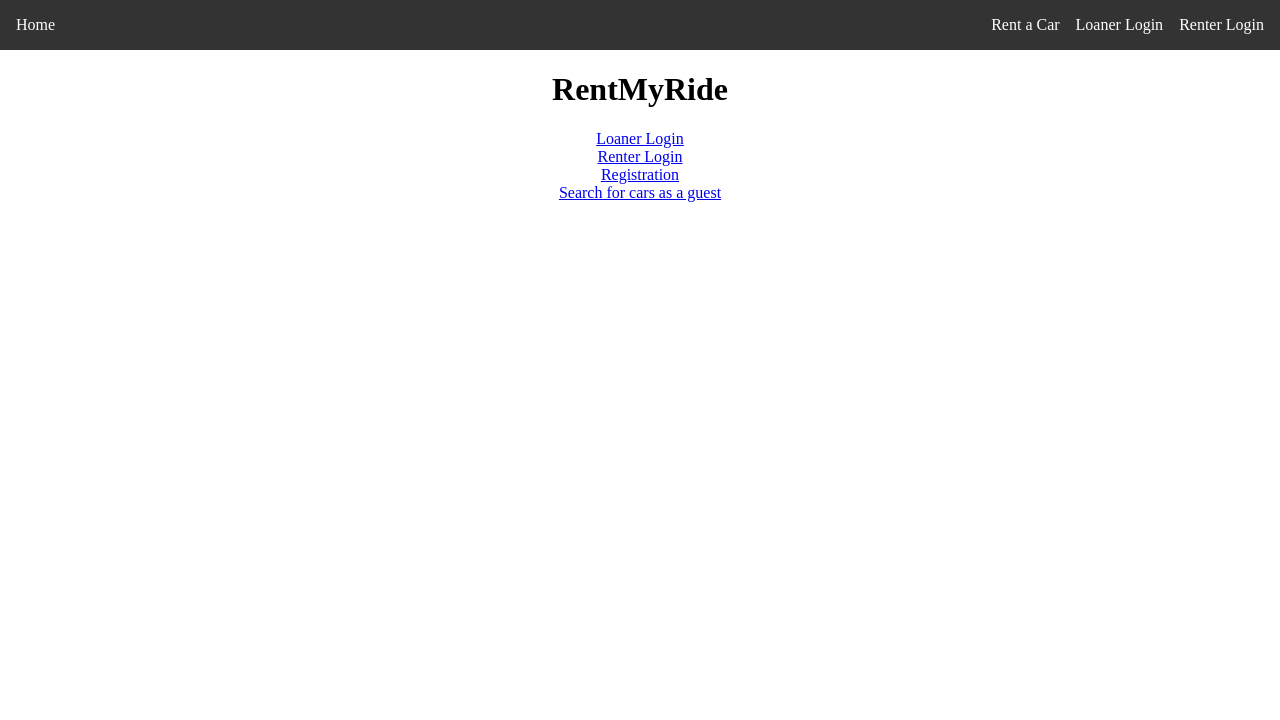
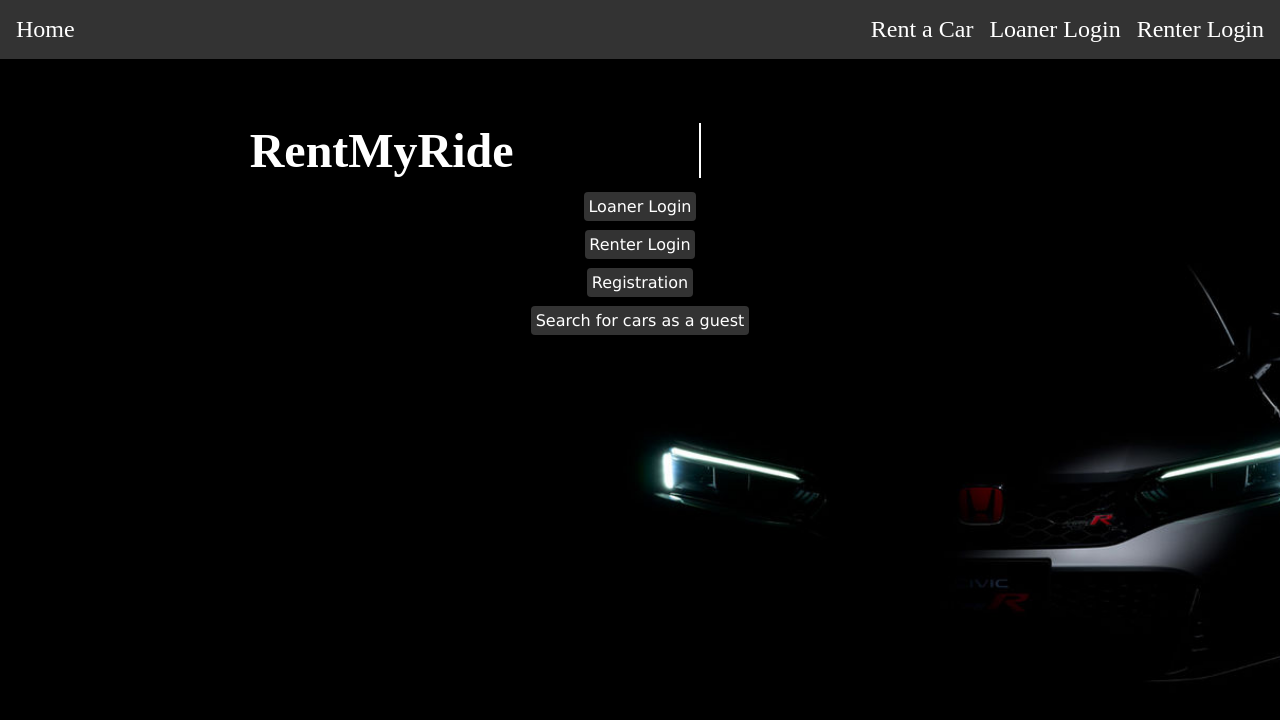
Before and after one commit to muteebaa/cpsc471-database-project, a React (Create React App) app in the folder client/: page / in a window 1280 px wide. Shown: the top 720 px of the page. Built offline with nearby package versions, Linux system fonts and the light colour scheme.

Commit message:
added css for the renter loaner and home page

```diff
--- a/client/src/Pages/Home.js
+++ b/client/src/Pages/Home.js
@@ -1,29 +1,37 @@
 import React, {useState, useEffect} from "react";
-//import './App.css';
+import "../styles/Home.css"
 import {BrowserRouter as Router, Routes, Route, Link} from 'react-router-dom';
  import LoanerLogin from './LoanerLogin'
 // import ErrorPage from "./Pages/ErrorPafe";
 
 function Home() {
+
+
   return (
-    // <Router>
+    <body>
+
     <div class="App">
-      <h1> RentMyRide </h1>
-
+      <h1 class="line-1"> RentMyRide </h1>
+      <br></br>
        <nav>
-        <Link to="/loaner-login"> Loaner Login </Link>
+        <a class="link" href="/loaner-login"> Loaner Login </a>
       </nav>
+      <br></br>
       <nav>
-        <Link to="/renter-login"> Renter Login </Link>
+        <a class="link" href="/renter-login"> Renter Login </a>
       </nav>
+      <br></br>
       <nav>
-        <Link to="/registration"> Registration </Link>
+        <a class="link" href="/registration"> Registration </a>
       </nav>
+      <br></br>
       <nav>
-        <Link to="/CarsForRent"> Search for cars as a guest </Link>
+        <a class="link" href="/CarsForRent"> Search for cars as a guest </a>
       </nav>
 
     </div>
+
+    </body>
 
 //     {/* <Routes>
 //        {/* <Route path='/loaner-login' element={< LoanerLogin />} />
--- a/client/src/Pages/LoanerLogin.js
+++ b/client/src/Pages/LoanerLogin.js
@@ -1,6 +1,7 @@
 import React, {useState, useEffect} from "react";
-//import './App.css';
+import "../styles/LoanerLogin.css"
 import Axios from 'axios';
+
 import {BrowserRouter as Router, Switch, Route, Link, useNavigate, useParams} from 'react-router-dom';
 
 import { useAuth } from "./auth";
@@ -45,10 +46,12 @@ function LoanerLogin() {
   return (
 
     <div class="App">
-      <h1> Loaner Login </h1>
+      <h1 class="Heading"> Loaner Login </h1>
+      <br></br>
       <nav>
-        <Link to="/"> back </Link>
+        <Link class="link" to="/"> back </Link>
       </nav>
+      <br></br>
 
       <div class="login">
         <div> Username </div>
@@ -59,6 +62,7 @@ function LoanerLogin() {
             (e) => {setUsername(e.target.value);
           }}
         />
+        <br></br>
 
         <div> Password </div>
         <input
@@ -69,10 +73,12 @@ function LoanerLogin() {
             (e) => {setPW(e.target.value);
           }}
         />
+        <br></br>
 
         <div> <button onClick={handleLogin}> Login </button> </div>
+        <br></br>
 
-        <div class="registerPage"><a href="/registration">Dont have an account? Register right now</a></div>
+        <div class="link2"><a href="/registration">Dont have an account? Register right now</a></div>
 
       </div>
 
--- a/client/src/Pages/RenterLogin.js
+++ b/client/src/Pages/RenterLogin.js
@@ -1,6 +1,7 @@
 import React, {useState, useEffect} from "react";
 //import './App.css';
 import Axios from 'axios';
+import "../styles/RenterLogin.css"
 import {BrowserRouter as Router, Switch, Route, Link, useNavigate, useParams} from 'react-router-dom';
 
 import { useAuth } from "./auth";
@@ -45,11 +46,12 @@ function RenterLogin() {
   return (
 
     <div class="App">
-      <h1> Renter Login </h1>
+      <h1 class="Heading"> Renter Login </h1>
+      <br></br>
       <nav>
-        <Link to="/"> back </Link>
+        <Link class="link" to="/"> back </Link>
       </nav>
-
+      <br></br>
       <div class="login">
         <div> Username </div>
         <input
@@ -59,6 +61,7 @@ function RenterLogin() {
             (e) => {setUsername(e.target.value);
           }}
         />
+        <br></br>
 
         <div> Password </div>
         <input
@@ -68,9 +71,10 @@ function RenterLogin() {
             (e) => {setPW(e.target.value);
           }}
         />
+        <br></br>
 
         <div> <button onClick={handleLogin}> Login </button> </div>
-
+        <br></br>
         <div class="registerPage"><a href="/registration">Dont have an account? Register right now</a></div>
 
 
--- a/client/src/Pages/RenterPage.js
+++ b/client/src/Pages/RenterPage.js
@@ -1,5 +1,6 @@
 import React, {useState, useEffect} from "react";
 //import './App.css';
+import "../styles/RenterPage.css"
 import {BrowserRouter as Router, Switch, Route, Link, useNavigate, useParams} from 'react-router-dom';
 import { useAuth } from "./auth";
 import Axios from 'axios';
@@ -50,19 +51,24 @@ function RenterPage() {
 
     <><div>
       {info()}
-    </div> <div class="App">
-        <h1> Renter Home Page </h1>
+    </div> <div class="Page">
+    <div class="Welcome">
+        <h1 class="Heading"> Renter Home Page </h1>
         <div> Welcome {auth.user} </div>
       </div>
+
       <div class="Information">
-        <h1> About: </h1>
+        <h1 class="Heading"> About: </h1>
         <div> First Name : {firstName} </div>
         <div> Last Name : {lastName} </div>
         <div> PhoneNumber : {phoneNumber} </div>
         <div> Email : {emailAddress} </div>
       </div>
+      <div class="button">
       <button onClick={handleLogout}>Logout</button>
       <button onClick={carsForRent}>Look for cars</button>
+      </div>
+      </div>
       </>
   );
 }
--- /dev/null
+++ b/client/src/styles/Home.css
@@ -0,0 +1,46 @@
+*{
+    margin: 0;
+    padding: 0;
+
+
+}
+
+
+
+.App{
+    background-size: cover;
+    position: relative;
+    color: white;
+    gap: 3rem;
+    padding: 1rem;
+    width: 100%;
+    height: 100vh;
+    background-image: url(HomeBackground.jpg);
+    padding: 5%;
+    background-size: cover;
+}
+
+.App a{
+    color: inherit;
+    text-decoration: none;
+}
+
+.App a:hover {
+    background-color: #777;
+}
+
+.line-1{
+    position: relative;
+    font-family: Brush Script MT, Brush Script Std, cursive;
+    font-size: 300%;
+    border-right: 2px solid;
+    overflow: hidden;
+    animation: typewriter 6s;
+
+}
+
+
+@keyframes typewriter{
+  from{width: 0rem;}
+  to{width: 40rem;}
+}
--- /dev/null
+++ b/client/src/styles/LoanerLogin.css
@@ -0,0 +1,35 @@
+*{
+    margin: 0;
+    padding: 0;
+
+
+}
+
+
+
+.App{
+    font-family: Verdana, Geneva, Tahoma, sans-serif;
+    padding: 60%;
+
+}
+
+
+button{
+
+    padding: 0.4%;
+    color: white;
+    background-color: #333;
+    border-radius: 4px;
+    border-style: solid;
+
+}
+
+.App button:hover {
+    background-color: #777;
+}
+
+.link{
+    background-color: #333;
+    border-radius: 4px;
+    padding: 0.4%;
+}
--- /dev/null
+++ b/client/src/styles/LoanerPage.css
@@ -0,0 +1,92 @@
+*{
+    margin: 0;
+    padding: 0;
+
+
+}
+.Heading{
+    font-family: Brush Script MT, Brush Script Std, cursive;
+}
+
+.Heading1{
+    font-family: Brush Script MT, Brush Script Std, cursive;
+    font-size: 150%;
+}
+
+
+.Page{
+    background-size: cover;
+    font-family: Verdana;
+    color: lightgray;
+    display: flexbox;
+    align-items: center;
+
+    gap: 3rem;
+    padding: 1rem;
+    width: 100%;
+    height: 100vh;
+    background-image: url(HomeBackground.jpg);
+}
+
+
+.Information{
+    color: lightgray;
+    gap: 3rem;
+    padding: 1rem;
+    margin-left: 10%;
+
+}
+
+.Input{
+    background-color: #333;
+    color: lightgray;
+}
+
+.premiumplan{
+    color: lightgray;
+    gap: 3rem;
+    padding: 1rem;
+    margin-left: 10%;
+
+
+}
+
+.Welcome{
+    display: flex;
+    flex-direction: column;
+    align-items: center;
+    justify-content: center;
+
+}
+
+.button{
+    margin-left: 10%;
+    display: flex;
+    color: lightgray;
+    text-decoration: none;
+
+}
+
+.button1, .button2, .button3{
+    margin: 1%;
+    padding: 0.3%;
+    color: lightgray;
+    background-color: #333;
+    border-radius: 12px;
+    border-style: solid;
+
+}
+
+button:hover {
+    background-color: #777;
+}
+
+
+
+
+.App a{
+    color: inherit;
+    text-decoration: none;
+
+
+}
--- a/client/src/styles/Navbar.css
+++ b/client/src/styles/Navbar.css
@@ -3,10 +3,13 @@
 }
 
 body {
+
     margin: 0;
 }
 
 .navbar{
+    font-family: Brush Script MT, Brush Script Std, cursive;
+    font-size: 150%;
     background-color: #333;
     color: white;
     display: flex;
--- /dev/null
+++ b/client/src/styles/RenterLogin.css
@@ -0,0 +1,35 @@
+*{
+    margin: 0;
+    padding: 0;
+
+
+}
+
+
+
+.App{
+    font-family: Verdana, Geneva, Tahoma, sans-serif;
+    padding: 60%;
+
+}
+
+
+button{
+
+    padding: 0.4%;
+    color: white;
+    background-color: #333;
+    border-radius: 4px;
+    border-style: solid;
+
+}
+
+.App button:hover {
+    background-color: #777;
+}
+
+.link{
+    background-color: #333;
+    border-radius: 4px;
+    padding: 0.4%;
+}
--- /dev/null
+++ b/client/src/styles/RenterPage.css
@@ -0,0 +1,57 @@
+*{
+    margin: 0;
+    padding: 0;
+
+
+}
+.Heading{
+    font-family: Brush Script MT, Brush Script Std, cursive;
+}
+
+.Heading1{
+    font-family: Brush Script MT, Brush Script Std, cursive;
+    font-size: 150%;
+}
+
+
+.Page{
+    background-size: cover;
+    font-family: Verdana;
+    color: lightgray;
+    display: flexbox;
+    align-items: center;
+
+    gap: 3rem;
+    padding: 1rem;
+    width: 100%;
+    height: 100vh;
+    background-image: url(HomeBackground.jpg);
+}
+
+
+.Information{
+    color: lightgray;
+    gap: 3rem;
+    padding: 1rem;
+    margin-left: 10%;
+
+}
+
+
+
+
+.Welcome{
+    display: flex;
+    flex-direction: column;
+    align-items: center;
+    justify-content: center;
+
+}
+
+
+.App a{
+    color: inherit;
+    text-decoration: none;
+
+
+}
```
Also changed, not shown: client/src/Pages/LoanerPage.js (+26 -21 lines), client/src/styles/HomeBackground.jpg (added).
